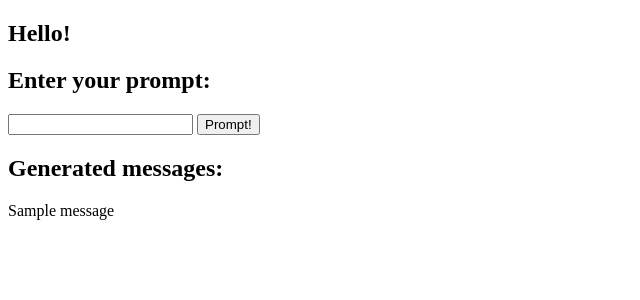
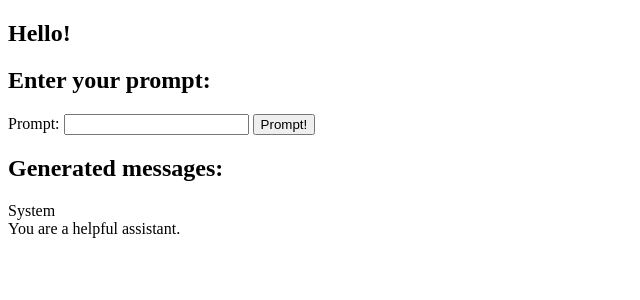
Before and after one commit to abeljoby/opendocsapi, a Flask app: page / in a window 1280 px wide. Shown: the top 300 px of the page, without its empty margins (0-640 px from the left). Run offline with Flask 3, Linux system fonts and the light colour scheme; one stand-in notice (Sample message) is shown.

Commit message:
Chat completion API call functionality added

```diff
--- a/app.py
+++ b/app.py
@@ -1,23 +1,39 @@
-from flask import Flask, flash, render_template, request
+from flask import Flask, flash, render_template, request, jsonify
 from openai import OpenAI
+import os
 
+OpenAI.api_key = os.getenv("OPENAI_API_KEY")
 
-def create_app():
-    app = Flask(__name__)
+client = OpenAI()
 
-    client = OpenAI()
+app = Flask(__name__)
 
-    @app.route("/", methods=['GET','POST'])
-    @app.route("/<name>", methods=['GET','POST'])
-    def prompt(name=None):
-        if request.method == 'POST':
-            error = None
-            prompt = request.form['prompt']
-            if not prompt:
-                error = "A prompt is required!"
-            if error is not None:
-                send_prompt(prompt)
-            flash(error)
-        return render_template("index.html",person=name)
+chat_history = [
+    {"role": "system", "content": "You are a helpful assistant."},
+]
 
-    return app
+@app.route("/", methods=['GET','POST'])
+@app.route("/<name>", methods=['GET','POST'])
+def index(name=None):
+    return render_template("index.html",person=name, chat_history=chat_history)
+
+@app.route("/prompt", methods=["POST"])
+def send_prompt():
+    content = request.json["message"]
+    chat_history.append({"role":"user","content": content})
+    completion = client.chat.completions.create(
+    model="gpt-4o-mini",
+    messages=[
+        {"role": "system", "content": "You are a helpful assistant."},
+        {"role": "user", "content": content}
+    ]
+    )
+
+    text_content = None
+    response = completion.choices[0]
+    text_content = response.message.content
+    if text_content:
+        chat_history.append({"role":"assistant","content":text_content})
+        return jsonify(success=True,message=text_content)
+    else:
+        return jsonify(success=False,message="No text content found")
--- a/templates/index.html
+++ b/templates/index.html
@@ -1,17 +1,97 @@
 <!doctype html>
 <title>Prompt!</title>
+<body>
     <section class="content">
         <link rel="stylesheet" href="{{ url_for('static', filename='style.css') }}">
+        {% block header %}
         {% if person %}
             <h1>Hello {{ person }}!</h1>
         {% else %}
             <h1>Hello!</h1>
         {% endif %}
+        {% endblock %}
+        {% block content %}
         <h2>Enter your prompt:</h2>
-    <input id="prompt">
-    <input type="submit" value="Prompt!" id="submit">
+        <form action="/prompt" method="post">
+            <label for="prompt">Prompt:</label>
+            <input type="text" name="prompt" id="prompt" required>
+            <input type="submit" value="Prompt!" id="send-btn">
+        </form>
         <h2>Generated messages:</h2>
-    {% for message in get_flashed_messages() %}
-        <div class="flash">{{ message }}</div>
+        <!-- {% for message in get_flashed_messages() %} -->
+        <!-- {% endfor %} -->
+        <div class="messages">
+            {% for message in chat_history %}
+            <div
+              class="message-role {{ 'user' if message.role == 'user' else '' }}"
+            >
+              {{ message.role.capitalize() }}
+            </div>
+            <div
+              class="{{ 'user-message' if message.role == 'user' else 'assistant-message' }}"
+            >
+              {{ message.content }}
+            </div>
             {% endfor %}
+        </div>
+        {% endblock %}
     </section>
+    <script>
+        document
+        .querySelector("form")
+        .addEventListener("submit", function (event) {
+          event.preventDefault();
+          const messageInput = document.querySelector(
+            "#prompt"
+          );
+          const message = messageInput.value.trim();
+          const chatContainer = document.querySelector(".messages");
+          // Append the user's message to the chat container
+          if (message) {
+            const roleDiv = document.createElement("div");
+            roleDiv.classList.add("message-role");
+            roleDiv.classList.add("user");
+
+            roleDiv.textContent = "User";
+            chatContainer.appendChild(roleDiv);
+
+            const userMessageDiv = document.createElement("div");
+            userMessageDiv.classList.add("user-message");
+            userMessageDiv.textContent = message;
+            chatContainer.appendChild(userMessageDiv);
+          }
+          // Clear the message input
+          messageInput.value = "";
+          // Send the user's message to the server using AJAX
+          fetch("/prompt", {
+            method: "POST",
+            headers: {
+              "Content-Type": "application/json",
+            },
+            body: JSON.stringify({ message: message }),
+          })
+            .then((response) => response.json())
+            .then((data) => {
+              if (data.success) {
+                const roleDiv = document.createElement("div");
+                roleDiv.classList.add("message-role");
+                roleDiv.classList.add("assistant");
+
+                roleDiv.textContent = "Assistant";
+                chatContainer.appendChild(roleDiv);
+
+                // Append the assistant's message to the chat container
+                const assistantMessageDiv = document.createElement("div");
+                assistantMessageDiv.classList.add("assistant-message");
+                assistantMessageDiv.textContent = data.message;
+                chatContainer.appendChild(assistantMessageDiv);
+                // Scroll to the bottom of the chat container
+                chatContainer.scrollTop = chatContainer.scrollHeight;
+              }
+            })
+            .catch((error) => {
+              console.error("Error:", error);
+            });
+        });
+    </script>
+</body>
```
Lines whose indentation alone changed are shown as unchanged.
